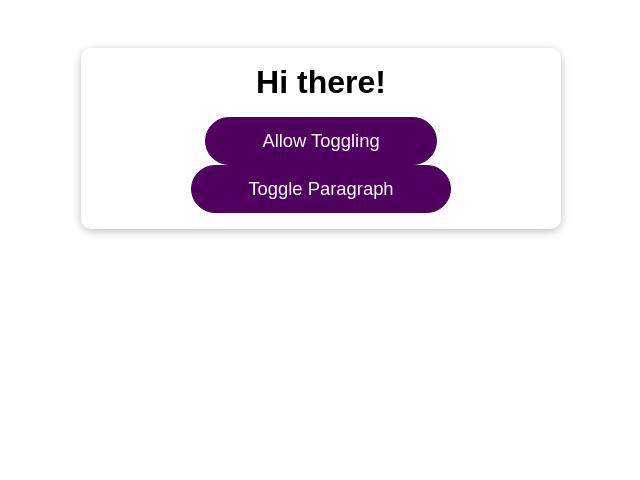
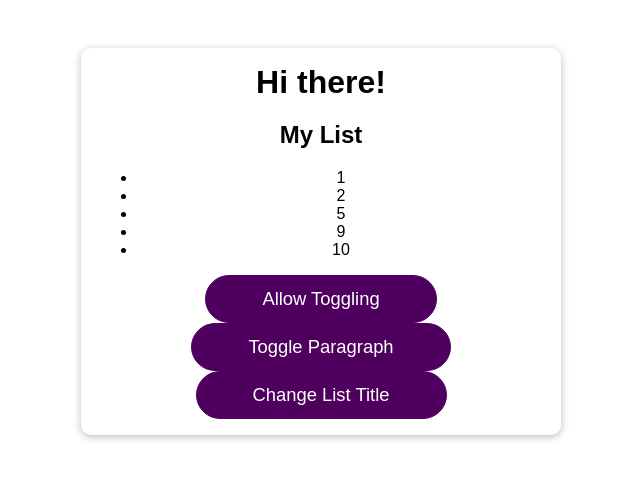
Before and after one commit to aindriu80/academind-react-behind-scenes, a React (Create React App) app: page / in a window 1280 px wide. Shown: the top 480 px of the page, without its empty margins (319-959 px from the left). Built offline with nearby package versions, Linux system fonts and the light colour scheme.

Commit message:
Optimizing with useMemo()

```diff
--- a/src/App.js
+++ b/src/App.js
@@ -1,12 +1,14 @@
-import React, { useState, useCallback } from 'react'
+import React, { useState, useCallback, useMemo } from 'react'
 
 import Button from './components/UI/Button/Button'
 import './App.css'
 import DemoOutput from './components/Demo/DemoOutput'
+import DemoList from './components/Demo/DemoList'
 
 function App() {
   const [showParagraph, setShowParagraph] = useState(false)
   const [allowToggle, setAllowToggle] = useState(false)
+  const [listTitle, setListTitle] = useState('My List')
 
   console.log('App running')
 
@@ -18,14 +20,22 @@
 
   const allowButtonHandler = useCallback(() => {
     setAllowToggle(true)
-  })
+  }, [])
+
+  const changeTitleHandler = useCallback(() => {
+    setListTitle('New Title')
+  }, [])
+
+  const listItems = useMemo(() => [5, 2, 1, 10, 9], [])
 
   return (
     <div className="app">
       <h1>Hi there!</h1>
       <DemoOutput show={showParagraph} />
+      <DemoList title={listTitle} items={listItems} />
       <Button onClick={allowButtonHandler}>Allow Toggling</Button>
       <Button onClick={toggleParagraphHandler}>Toggle Paragraph</Button>
+      <Button onClick={changeTitleHandler}>Change List Title</Button>
     </div>
   )
 }
--- /dev/null
+++ b/src/components/Demo/DemoList.js
@@ -0,0 +1,25 @@
+import React, { useMemo } from 'react'
+
+import classes from './DemoList.module.css'
+
+const DemoList = (props) => {
+  const { items } = props
+  const sortedList = useMemo(() => {
+    console.log('items sorted')
+    return items.sort((a, b) => a - b)
+  }, [items])
+  console.log('DemoList is running')
+
+  return (
+    <div className={classes.list}>
+      <h2>{props.title}</h2>
+      <ul>
+        {sortedList.map((item) => (
+          <li key={item}>{item}</li>
+        ))}
+      </ul>
+    </div>
+  )
+}
+
+export default React.memo(DemoList)
--- /dev/null
+++ b/src/components/Demo/DemoList.module.css
@@ -0,0 +1,3 @@
+.list {
+  text-emphasis: none;
+}
```
